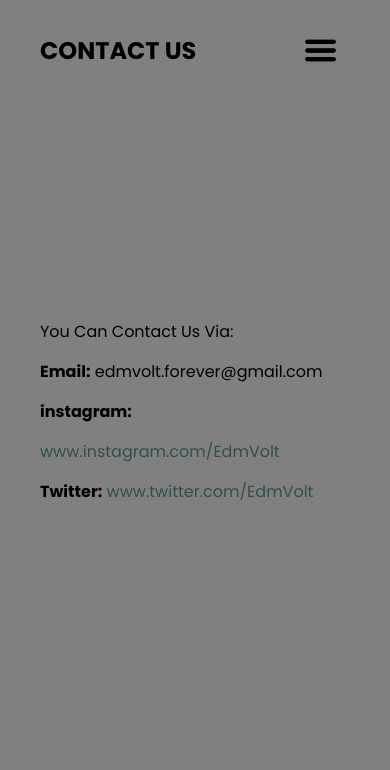
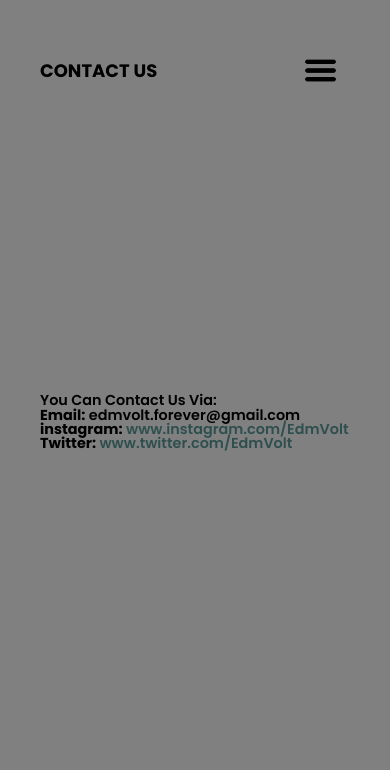
Before and after one commit to Onlygideon/EdmVolt, a plain HTML site: page ContactUs.html in a window 390 px wide. Shown: the top 770 px of the page. Drawn offline with Linux system fonts and the light colour scheme.

Commit message:
Add files via upload

```diff
--- a/AboutCss/style.css
+++ b/AboutCss/style.css
@@ -143,18 +143,20 @@ abbr{
 @media(max-width: 768px){
     .showcase, .showcase header{
         padding: 40px;
-        padding-top: 20px;
     }
     .Social{
         bottom: 0;
     }
-    .text h4{
-        font-size: 2em;
-    }
-    .text h3{
-        font-size: 1em;
+    .text p{
+        line-height: 1em;
+        font-weight: 600;
+        font-size: 0.9em;
     }
     .Social{
         bottom: 0;
     }
+
+    .showcase header{
+        font-size: 12px;
+    }
 }
--- a/ContactUsCss/style.css
+++ b/ContactUsCss/style.css
@@ -174,15 +174,20 @@ abbr{
 @media(max-width: 768px){
     .showcase, .showcase header{
         padding: 40px;
-        padding-top: 20px;
     }
-    /*.text h4{
-        font-size: 2em;
-    }
-    .text h3{
-        font-size: 1em;
-    }*/
     .Social{
         bottom: 0;
     }
+    .text p{
+        line-height: 1em;
+        font-weight: 600;
+        font-size: 0.9em;
+    }
+    .Social{
+        bottom: 0;
+    }
+
+    .showcase header{
+        font-size: 12px;
+    }
 }
--- a/PrivacyPolicyCss/style.css
+++ b/PrivacyPolicyCss/style.css
@@ -157,10 +157,15 @@ abbr{
         bottom: 0;
     }
     .text p{
-        line-height: 2em;
+        line-height: 1em;
         font-weight: 600;
+        font-size: 0.9em;
     }
     .Social{
         bottom: 0;
     }
+
+    .showcase header{
+        font-size: 12px;
+    }
 }
--- a/PromoteYourMusicCss/style.css
+++ b/PromoteYourMusicCss/style.css
@@ -165,4 +165,34 @@ abbr{
     .Social{
         bottom: 0;
     }
+
+    .showcase header{
+        font-size: 12px;
+    }
 }
+
+@media(max-width: 468px){
+    .showcase, .showcase header{
+        padding: 40px;
+    }
+    .Social{
+        bottom: 0;
+    }
+    .text p{
+        line-height: 1em;
+        font-weight: 600;
+        font-size: 0.7em;
+    }
+    .Social{
+        bottom: 0;
+    }
+
+    .logo{
+        text-transform: uppercase;
+        cursor: pointer;
+    }
+
+    .showcase header{
+        font-size: 12px;
+    }
+}
--- a/indexCss/style.css
+++ b/indexCss/style.css
@@ -66,14 +66,17 @@ abbr{
     background-position: center;
 }
 
-.showcase video{
+.showcase img{
     position: absolute;
     top: 0;
     left: 0;
     width: 100%;
     height: 100%;
     object-fit: cover;
+    background-size: cover;
     opacity: 0.8;
+    background-repeat: no-repeat;
+    background-position: center center;
 }
 
 .overlay{
```
Also changed, not shown: Index.html (added, +58 -0 lines), AboutUs.html (line endings or trailing spaces), ContactUs.html (line endings or trailing spaces), DontClick.html (line endings or trailing spaces), PrivacyPolicy.html (line endings or trailing spaces), PromoteYourMusic.html (line endings or trailing spaces), images/img.webp (added), images/img2.webp (added).
